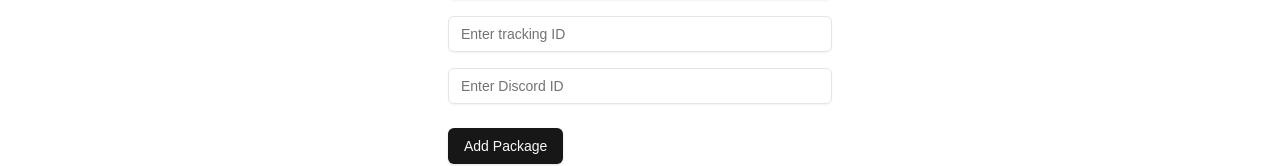
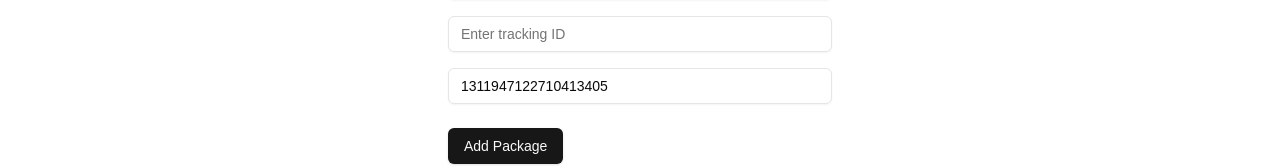
Before and after one commit to ani1609/bluedart-alerts, a Next.js app: page /add-package in a window 1280 px wide. Shown: the part 412-578 px from the top of the page. Built offline with nearby package versions, Linux system fonts and the light colour scheme.

Commit message:
Set default Discord ID for package submission

```diff
--- a/app/add-package/page.tsx
+++ b/app/add-package/page.tsx
@@ -10,7 +10,7 @@ import { AddShipmentRequest, AddShipmentResponse } from "@/types/shipment";
 export default function AddPackage() {
   const [packageId, setPackageId] = useState<string>("");
   const [title, setTitle] = useState<string>("");
-  const [discordId, setDiscordId] = useState<string>("");
+  const [discordId, setDiscordId] = useState<string>("1311947122710413405");
   const [error, setError] = useState<string | null>(null);
   const [succes, setSuccess] = useState<string | null>(null);
   const [isLoading, setIsLoading] = useState<boolean>(false);
```
